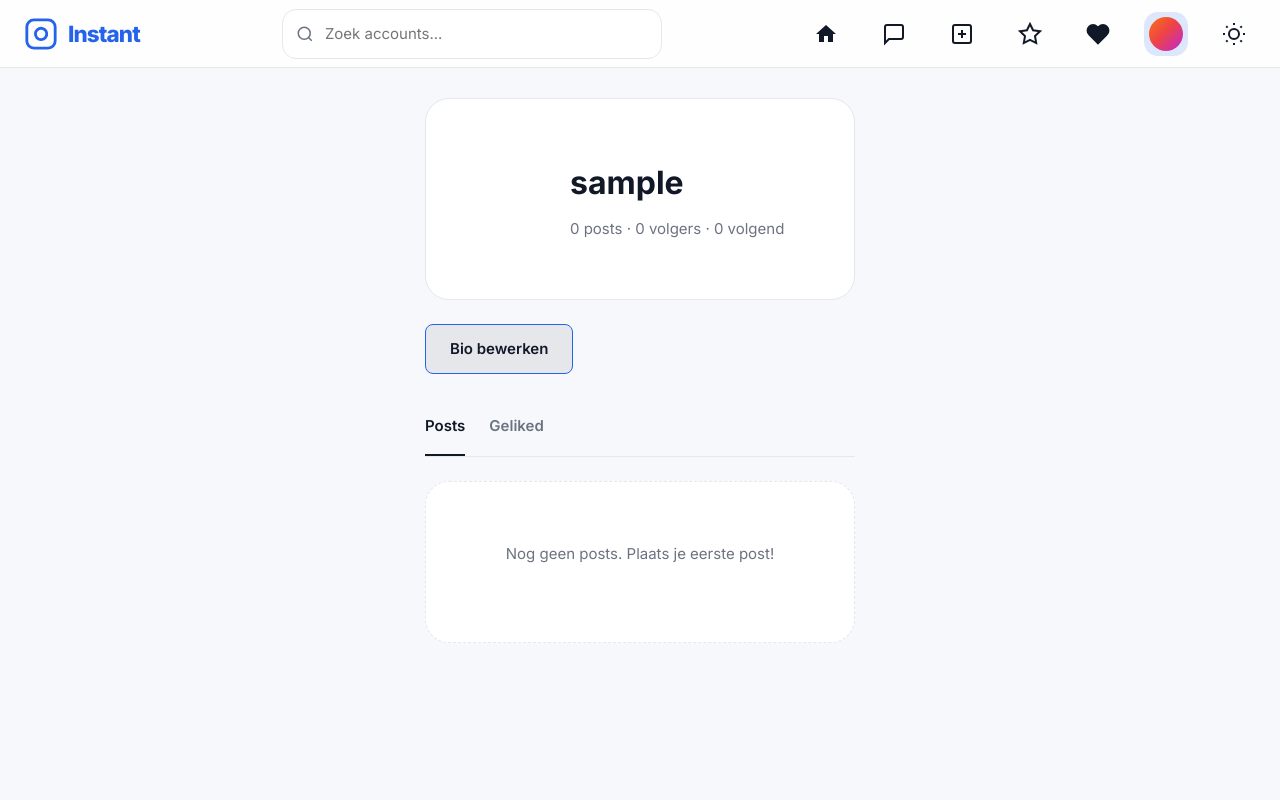
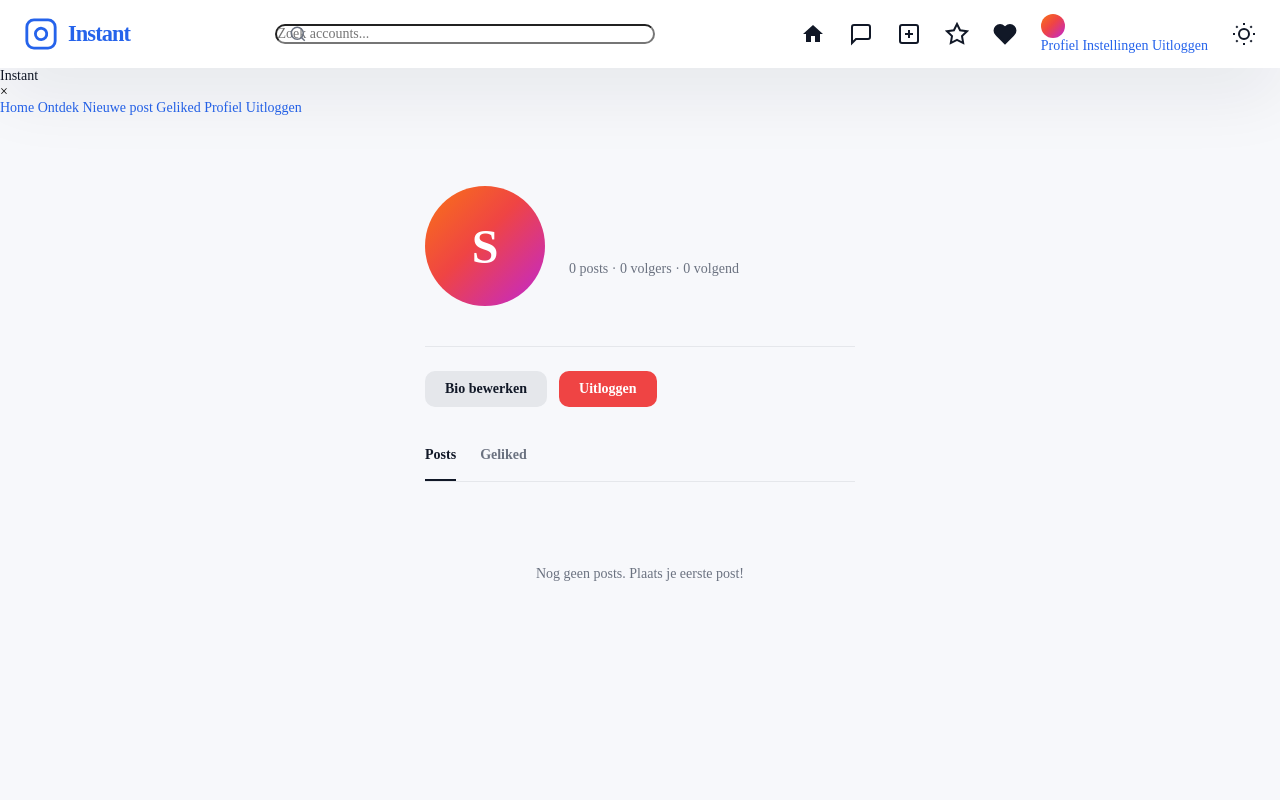
Before and after one commit to YoussefK49/ExamenProject, a PHP site: page /profile.php in a window 1280 px wide. Run offline with PHP 8.4, Linux system fonts and the light colour scheme; the visitor is signed in with stand-in values (Sample User, id 1); data that the repository does not hold is empty.

Commit message:
Auto stash before merge of "main" and "origin/main"

```diff
--- a/profile.php
+++ b/profile.php
@@ -126,6 +126,7 @@ if ($viewUserId > 0) {
 
     <div class="profile-bio-edit">
       <button class="btn-secondary" onclick="document.getElementById('bioModal').style.display='flex'">Bio bewerken</button>
+      <a href="logout.php" class="btn-secondary logout-btn">Uitloggen</a>
     </div>
 
     <div class="profile-tabs">
@@ -363,29 +364,59 @@ if ($viewUserId > 0) {
       width: 120px;
       height: 120px;
       border-radius: 50%;
-      background: var(--story-gradient);
+      background: var(--avatar-gradient);
       display: flex;
       align-items: center;
       justify-content: center;
       color: white;
       font-weight: 700;
       font-size: 48px;
+      box-shadow: var(--shadow-lg);
     }
     .profile-info h1 {
       font-size: 32px;
       font-weight: 700;
       margin-bottom: 8px;
+      background: var(--gradient-1);
+      -webkit-background-clip: text;
+      -webkit-text-fill-color: transparent;
+      background-clip: text;
     }
     .profile-info p {
       color: var(--muted);
     }
     .profile-bio {
-      margin-top: 8px;
+      margin-top: 12px;
       color: var(--text);
-      font-size: 14px;
+      font-size: 15px;
+      line-height: 1.6;
+      padding: 12px 16px;
+      background: var(--bg);
+      border-radius: 12px;
+      border: 1px solid var(--border);
     }
     .profile-bio-edit {
       margin-bottom: 24px;
+      display: flex;
+      gap: 12px;
+    }
+    .profile-bio-edit button,
+    .profile-bio-edit a {
+      padding: 10px 20px;
+      border-radius: 10px;
+      transition: all 0.2s ease;
+    }
+    .profile-bio-edit button:hover,
+    .profile-bio-edit a:hover {
+      transform: translateY(-1px);
+      box-shadow: var(--shadow);
+    }
+    .logout-btn {
+      background: #ef4444;
+      color: white;
+    }
+    .logout-btn:hover {
+      background: #dc2626;
     }
     .profile-tabs {
       display: flex;
--- a/styles.css
+++ b/styles.css
@@ -1,5 +1,6 @@
 :root {
   color-scheme: light;
+<<<<<<< Updated upstream
   font-family: "Inter", -apple-system, BlinkMacSystemFont, "Segoe UI", sans-serif;
   --bg: #f7f8fb;
   --surface: #ffffff;
@@ -45,10 +77,16 @@ body {
   min-height: 100vh;
   background: var(--bg);
   color: var(--text);
+<<<<<<< Updated upstream
   font-family: "Inter", -apple-system, BlinkMacSystemFont, "Segoe UI", sans-serif;
   font-size: 15px;
+=======
+  font-family: 'Inter', -apple-system, BlinkMacSystemFont, "Segoe UI", sans-serif;
+  font-size: 14px;
+>>>>>>> Stashed changes
   line-height: 1.6;
   -webkit-font-smoothing: antialiased;
+  -moz-osx-font-smoothing: grayscale;
 }
 
 button,
@@ -79,12 +117,19 @@ a:hover {
   display: flex;
   align-items: center;
   justify-content: space-between;
+<<<<<<< Updated upstream
   gap: 16px;
   padding: 0 24px;
   min-height: 68px;
   background: rgba(255, 255, 255, 0.85);
   backdrop-filter: blur(14px);
+=======
+  padding: 0 24px;
+  height: 64px;
+  background: var(--surface);
+>>>>>>> Stashed changes
   border-bottom: 1px solid var(--border);
+  box-shadow: var(--shadow);
 }
 
 .navbar-brand {
@@ -113,11 +158,17 @@ a:hover {
 
 .search-input {
   width: 100%;
+<<<<<<< Updated upstream
   padding: 12px 14px 12px 42px;
   border-radius: 14px;
+=======
+  padding: 10px 16px 10px 40px;
+  border-radius: 12px;
+>>>>>>> Stashed changes
   border: 1px solid var(--border);
   background: var(--surface);
   color: var(--text);
+<<<<<<< Updated upstream
   transition: border-color 0.2s ease, box-shadow 0.2s ease;
 }
 
@@ -288,8 +362,13 @@ a:hover {
   transition: transform 0.2s ease;
 }
 
+<<<<<<< Updated upstream
 .menu-toggle span:nth-child(1) {
   transform: translateY(-6px);
+=======
+.image-gradient {
+  background: var(--gradient-1);
+>>>>>>> Stashed changes
 }
 
 .menu-toggle span:nth-child(3) {
@@ -308,8 +387,15 @@ a:hover {
   transition: transform 0.2s ease, background 0.2s ease, color 0.2s ease;
 }
 
+<<<<<<< Updated upstream
 .profile-dropdown {
   position: relative;
+=======
+.action-btn:hover {
+  color: var(--brand);
+  transform: scale(1.1);
+  transition: all 0.2s ease;
+>>>>>>> Stashed changes
 }
 
 .dropdown-menu {
@@ -425,6 +511,7 @@ a:hover {
   font-weight: 600;
 }
 
+<<<<<<< Updated upstream
 .sidebar-suggestions {
   margin-bottom: 24px;
 }
@@ -495,6 +582,8 @@ a:hover {
   font-weight: 600;
 }
 
+=======
+>>>>>>> Stashed changes
 .sidebar-footer {
   font-size: 12px;
   color: #c7c7c7;
@@ -886,9 +975,30 @@ a:hover {
 .modal-content {
   width: min(100%, 520px);
   background: var(--surface);
+<<<<<<< Updated upstream
   border-radius: 24px;
   overflow: hidden;
   box-shadow: var(--shadow);
+=======
+  border-radius: 16px;
+  max-width: 500px;
+  width: 90%;
+  max-height: 90vh;
+  overflow-y: auto;
+  box-shadow: var(--shadow-lg);
+  animation: modalSlideIn 0.3s ease;
+}
+
+@keyframes modalSlideIn {
+  from {
+    opacity: 0;
+    transform: translateY(-20px) scale(0.95);
+  }
+  to {
+    opacity: 1;
+    transform: translateY(0) scale(1);
+  }
+>>>>>>> Stashed changes
 }
 
 .modal-header {
@@ -919,11 +1029,24 @@ a:hover {
 
 .modal-form textarea {
   min-height: 120px;
+<<<<<<< Updated upstream
   padding: 16px;
   border-radius: 18px;
   border: 1px solid var(--border);
   background: var(--surface-soft);
   resize: vertical;
+=======
+  padding: 14px;
+  border: 1px solid var(--border);
+  border-radius: 12px;
+  background: var(--bg);
+  color: var(--text);
+  font-family: inherit;
+  font-size: 14px;
+  resize: vertical;
+  outline: none;
+  transition: all 0.2s ease;
+>>>>>>> Stashed changes
 }
 
 .modal-form textarea:focus,
@@ -933,14 +1056,15 @@ a:hover {
 
 .modal-form input {
   width: 100%;
-  padding: 12px;
+  padding: 14px;
   border: 1px solid var(--border);
-  border-radius: 8px;
+  border-radius: 12px;
   background: var(--bg);
   color: var(--text);
   font-family: inherit;
   font-size: 14px;
   outline: none;
+  transition: all 0.2s ease;
 }
 
 .modal-form input:disabled {
@@ -958,16 +1082,19 @@ a:hover {
   background: var(--brand);
   color: white;
   border: none;
-  padding: 12px 24px;
-  border-radius: 8px;
+  padding: 14px 28px;
+  border-radius: 12px;
   font-weight: 600;
   font-size: 14px;
   cursor: pointer;
-  transition: background 0.2s;
+  transition: all 0.2s ease;
+  box-shadow: var(--shadow);
 }
 
 .modal-submit:hover {
   background: var(--brand-hover);
+  transform: translateY(-1px);
+  box-shadow: var(--shadow-lg);
 }
 
 /* Search page */
```
Also changed, not shown: other parts of styles.css (+55 -1 lines), index.php (+3 -14 lines).
